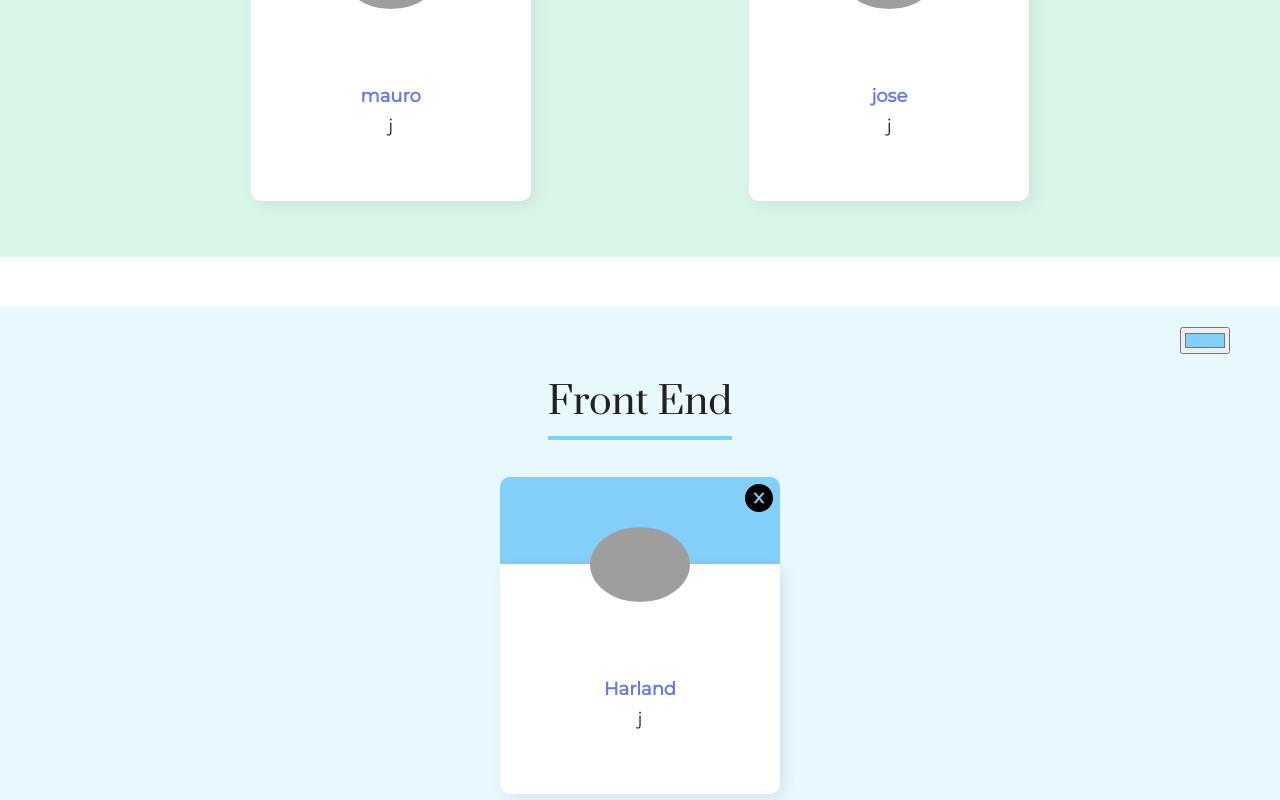
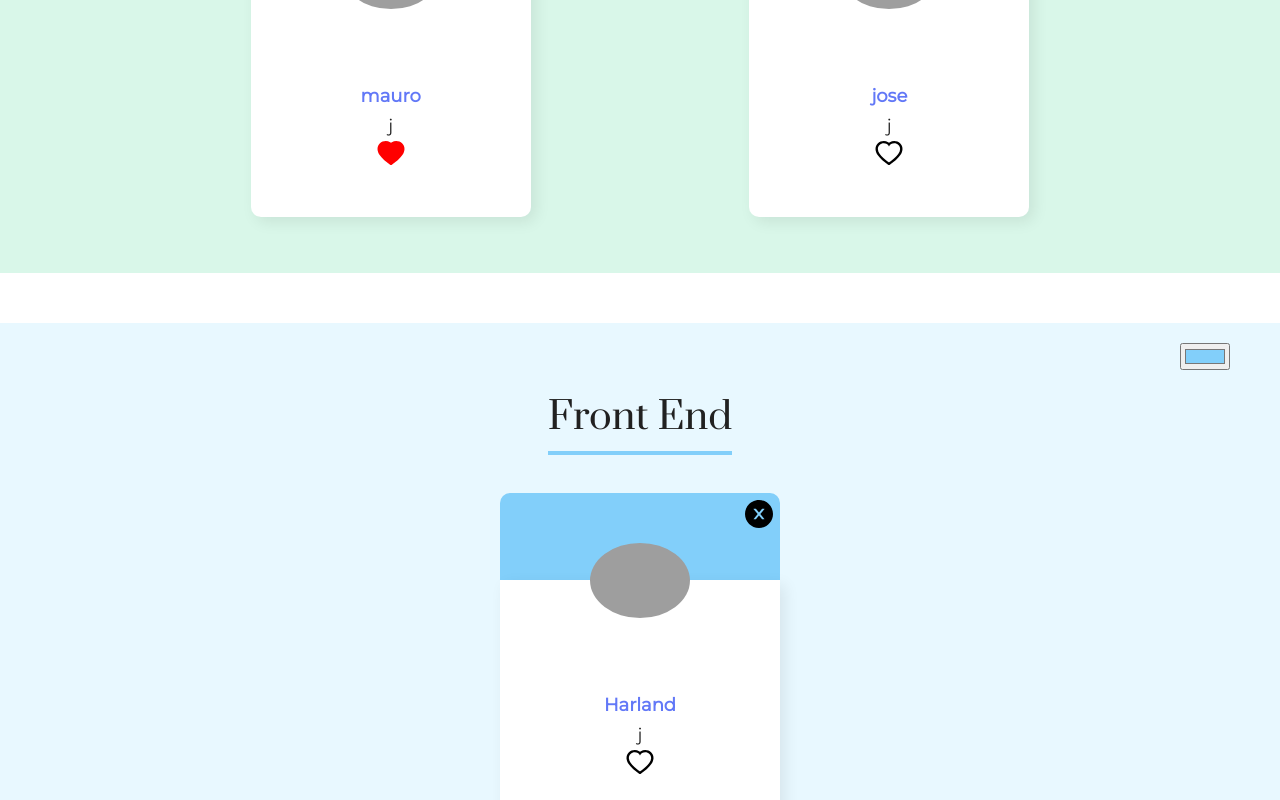
Before and after one commit to maurocas88/org, a React (Create React App) app: page / in a window 1280 px wide. Shown: the part 1020-1820 px from the top of the page. Built offline with nearby package versions, Linux system fonts and the light colour scheme; grey boxes are pictures that could not be loaded.

Commit message:
Agregar funcion de like

```diff
--- a/src/App.js
+++ b/src/App.js
@@ -18,14 +18,16 @@ function App() {
       nombre:"mauro",
       puesto:"j",
       foto:"https://github.com/maurocas88.png",
-      equipo:"Programación"
+      equipo:"Programación",
+      fav:true
     },
     {
       id: uuid(),
       nombre:"jose",
       puesto:"j",
       foto:"https://github.com/JoseDarioGonzalezCha.png",
-      equipo:"Mobile"
+      equipo:"Mobile",
+      fav:false
 
     },
     {
@@ -33,7 +35,8 @@ function App() {
       nombre:"jose",
       puesto:"j",
       foto:"https://github.com/JoseDarioGonzalezCha.png",
-      equipo:"Programación"
+      equipo:"Programación",
+      fav:false
 
     },
     {
@@ -41,21 +44,24 @@ function App() {
       nombre:"Jeanmarie",
       puesto:"j",
       foto:"https://github.com/JeanmarieAluraLatam.png",
-      equipo:"UX y Diseño"
+      equipo:"UX y Diseño",
+      fav:false
     },
     {
       id: uuid(),
       nombre:"Cristian",
       puesto:"",
       foto:"https://github.com/christianpva.png",
-      equipo:"Devops"
+      equipo:"Devops",
+      fav:false
     },
     {
       id: uuid(),
       nombre:"Harland",
       puesto:"j",
       foto:"https://github.com/harlandlohora.png",
-      equipo:"Front End"
+      equipo:"Front End",
+      fav:false
     },
 
 
@@ -108,6 +114,7 @@ function App() {
   );
 
 
+
   const cambiarMostrar = ()=>{
       switchView(!formView);
   }
@@ -145,6 +152,20 @@ function App() {
 
   }
 
+  //Like
+  const like = (id)=>{
+    console.log ("LIKE ",id);
+    const likear = colaboradores.map((colaborador)=>{
+      if (colaborador.id==id){
+        colaborador.fav = !colaborador.fav;
+        console.log ("LIKE ",id,colaborador.fav);
+      }
+      return colaborador;
+    })
+    actualizarColaboradores (likear);
+
+  }
+
   return (
     <div>
       <Header_RC/>
@@ -165,6 +186,7 @@ function App() {
           colaboradores={colaboradores.filter(colaborador =>colaborador.equipo===equipo.titulo)}
           borrarColaborador={borrarColaborador}
           cambiarColor={cambiarColor}
+          like={like}
 
         />)
       }
--- a/src/Components/Colaborador/index.js
+++ b/src/Components/Colaborador/index.js
@@ -1,11 +1,12 @@
 
 import "./Colaborador.css"
-import {AiFillCloseCircle} from "react-icons/ai"
+import {AiFillCloseCircle, AiOutlineHeart, AiFillHeart} from "react-icons/ai"
 
 const Colaborador = (props) => {
 
-    const { nombre, puesto, foto,id } = props.datos;
-    const {colorPrimario, borrarColaborador} = props
+    const { nombre, puesto, foto,id,fav } = props.datos;
+    const {colorPrimario, borrarColaborador,like} = props
+
 
     return <div className="colaborador">
         <AiFillCloseCircle onClick={() => borrarColaborador(id)} className="eliminar"/>
@@ -15,6 +16,7 @@ const Colaborador = (props) => {
         <div className="info">
             <h4>{nombre}</h4>
             <h5>{puesto}</h5>
+            { fav ? <AiFillHeart color="red" onClick={()=>like(id)}/> : <AiOutlineHeart onClick={()=>like(id)}/>}
         </div>
     </div>
 }
--- a/src/Components/Equipos/index.js
+++ b/src/Components/Equipos/index.js
@@ -6,7 +6,7 @@ const Equipos = (props)=> {
     //Destructuracion
     const{titulo, colorPrimario, colorSecundario,id}=props.datos;
     const estiloTitulo = {borderColor: colorPrimario};
-    const {colaboradores, borrarColaborador, cambiarColor} = props;
+    const {colaboradores, borrarColaborador, cambiarColor,like} = props;
 
     return <>
         {
@@ -27,6 +27,7 @@ const Equipos = (props)=> {
                     datos={colaborador}
                     key={index}
                     borrarColaborador={borrarColaborador}
+                    like={like}
                     />)
                     }
 
--- a/src/Components/Formulario/Formulario.css
+++ b/src/Components/Formulario/Formulario.css
@@ -1,7 +1,9 @@
 .formulario{
     display: flex;
     justify-content: space-evenly;
-    margin: 80px 0;
+    margin: 80px 40px;
+    flex-wrap: wrap;
+    gap: 30px;
 }
 
 .formulario form{
@@ -10,6 +12,7 @@
     box-shadow: 7px 7px 15px rgba(0, 0, 0, 25%);
     border: 20px;
     padding:  8px 100px;
+    flex: 1;
 }
 .formulario h2{
     font-size: 32px;
@@ -20,6 +23,8 @@
 .colorNEquipo{
     display: inline-block;
     position: relative;
-    top: -125px;
+    top: -120px;
     left: 300px;
+    width: 17%;
+    height: 6%;
 }
--- a/src/Components/Formulario/Formulario.js
+++ b/src/Components/Formulario/Formulario.js
@@ -90,7 +90,7 @@ const envioNuevoEquipo=(e)=>{
             />
 
             <Campostexto
-                titulo="Color"
+                titulo="Color Primario"
                 placeholder="Seleccionar Color"
                 className="textoNEquipo"
                 required
```
